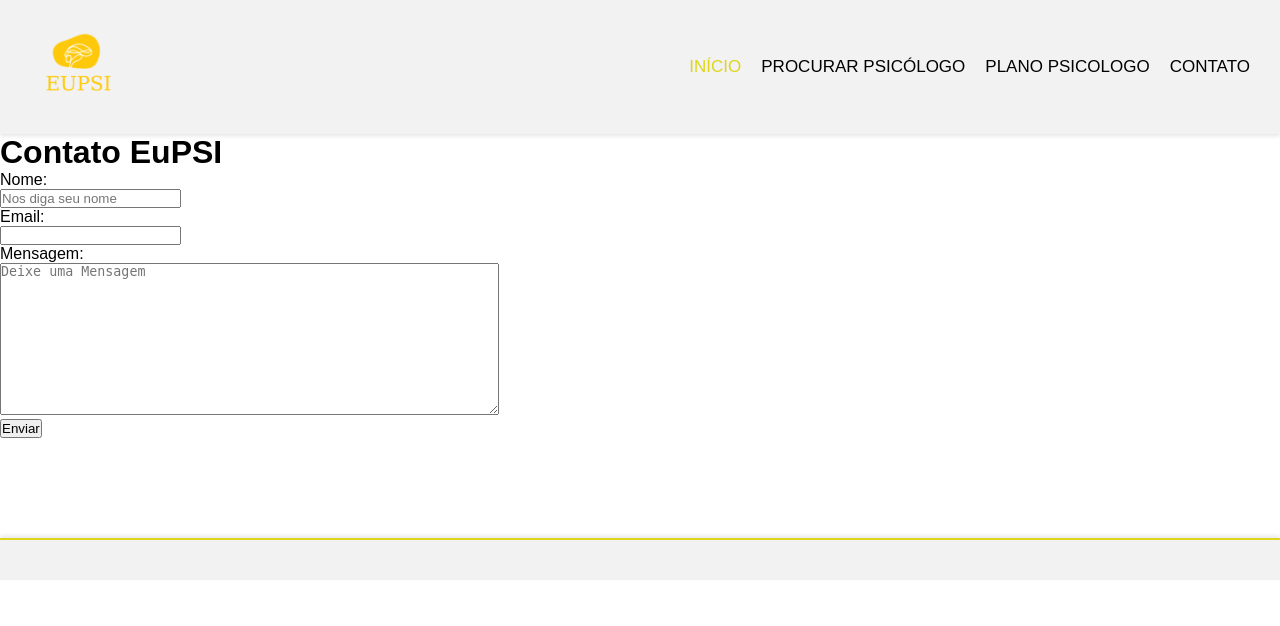
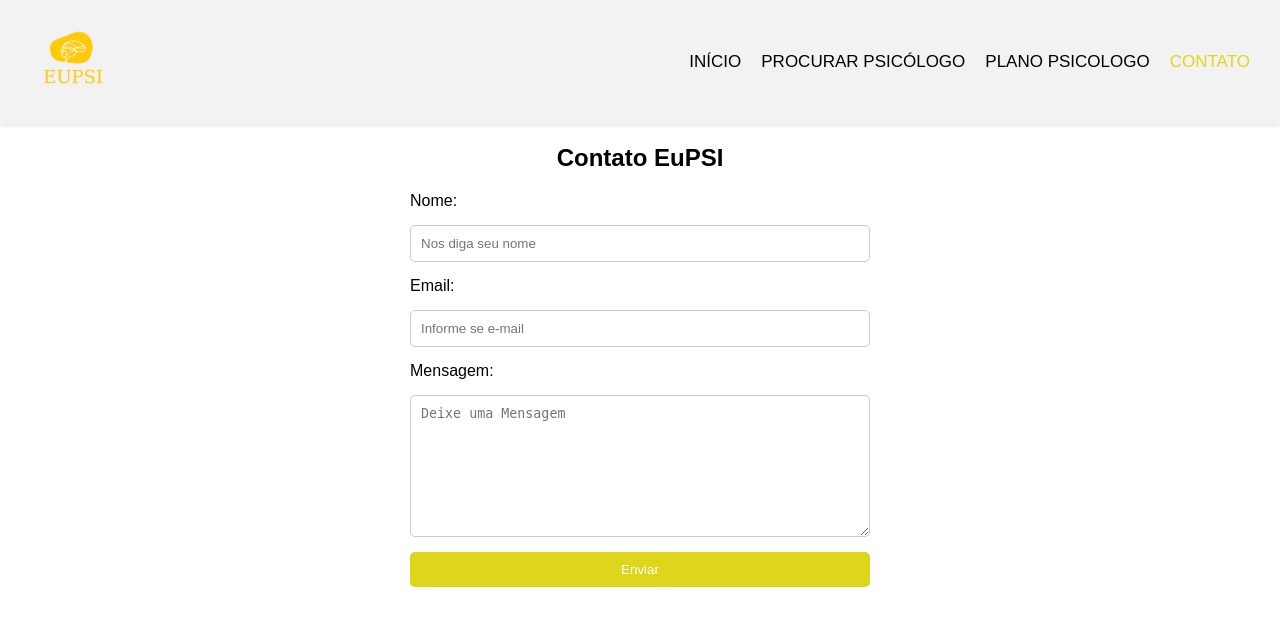
Before and after one commit to Dinos-s/EuPsi, a PHP site: page /contato.html in a window 1280 px wide. Shown: the top 626 px of the page. Run offline with PHP 8.4, Linux system fonts and the light colour scheme.

Commit message:
navbar pronta junto com contatos

```diff
--- a/contato.html
+++ b/contato.html
@@ -4,6 +4,7 @@
     <meta charset="UTF-8">
     <meta name="viewport" content="width=device-width, initial-scale=1.0">
     <link rel="stylesheet" href="./styles/style.css">
+    <link rel="stylesheet" href="./styles/contatos.css">
     <title>Contato - EuPSI</title>
 </head>
 <body>
@@ -13,32 +14,28 @@
         </a>
         <nav>
             <ul class="menu">
-                <li><a class="active" href="index.html">início</a></li>
+                <li><a href="index.html">início</a></li>
                 <li><a href="#">procurar psicólogo</a></li>
                 <li><a href="#">plano psicologo</a></li>
-                <li><a href="contato.html">contato</a></li>
+                <li><a class="active" href="contato.html">contato</a></li>
             </ul>
         </nav>
     </header>
 
     <div class="contato">
         <h1>Contato EuPSI</h1>
-        <label>Nome:</label><br>
-        <input type="nome" placeholder="Nos diga seu nome"><br>
+        <label for="nome">Nome:</label>
+        <input type="text" id="nome" placeholder="Nos diga seu nome">
 
-        <label>Email:</label><br>
-        <input required type="email"><br>
+        <label for="email">Email:</label>
+        <input required type="email" id="email" placeholder="Informe se e-mail">
 
-        <label>Mensagem:</label><br>
-        <textarea cols="60" rows="10" placeholder="Deixe uma Mensagem"></textarea><br>
+        <label for="mensagem">Mensagem:</label>
+        <textarea id="mensagem" cols="40" rows="8" placeholder="Deixe uma Mensagem"></textarea>
 
         <button type="submit">Enviar</button>
     </div>
 
-    <footer>
-
-    </footer>
-
-    <script src="./js/validator.js"></script>
+    <script src="./js/script.js"></script>
 </body>
 </html>
--- a/index.html
+++ b/index.html
@@ -38,6 +38,6 @@
         <p>Eupsi é um Buscador de Psicólogos e Clientes para Terapia Online e Presencial e oferece aos seus usuários o melhor método para encontrar o profissional ideal para sua necessidade. Possuindo um catálogo completo e profissionais experientes e certificados, seu uso será a solução ideal para qualquer dúvida relacionada aos serviços de terapia. Nossos profissionais são especialistas capacitados para lidar com as diversas áreas da psicologia, garantindo assim a melhor terapia para você.</p>
     </footer>
 
-    <script src="script.js"></script>
+    <script src="./js/script.js"></script>
 </body>
 </html>
--- a/js/script.js
+++ b/js/script.js
@@ -0,0 +1,10 @@
+const navLinks = document.querySelectorAll('nav ul li a');
+
+// Adiciona um evento de clique a cada link
+navLinks.forEach(link => {
+    link.addEventListener('click', function(event){
+        // Remove a classe "active" de todos os links
+        navLinks.forEach(link => link.classList.remove('active'));
+        this.classList.add('active');
+    });
+});
--- /dev/null
+++ b/styles/contatos.css
@@ -0,0 +1,44 @@
+.contato {
+    width: 100%;
+    max-width: 500px;
+    margin: 0 auto;
+    padding: 20px;
+}
+
+.contato h1 {
+    font-size: 24px;
+    margin-bottom: 20px;
+    text-align: center;
+}
+
+.contato label,
+.contato input,
+.contato textarea,
+.contato button {
+    display: block;
+    width: 100%;
+    margin-bottom: 15px;
+}
+
+.contato input,
+.contato textarea {
+    padding: 10px;
+    border: 1px solid #ccc;
+    border-radius: 5px;
+}
+
+.contato button {
+    background-color: #dfd51a;
+    color: white;
+    padding: 10px;
+    border: none;
+    border-radius: 5px;
+    cursor: pointer;
+}
+
+.contato button:hover {
+    border: 1px solid #f1e208;
+    background-color: white;
+    color: #dfd51a;
+    transition: 1s;
+}
--- a/styles/style.css
+++ b/styles/style.css
@@ -20,9 +20,8 @@ header {
 }
 
 .logo img, .logo {
-    width: 110px;
+    width: 100px;
 }
-
 
 header .menu{
     display: flex;
@@ -47,7 +46,8 @@ nav ul li a {
     transition: color 0.3s;
 }
 
-nav ul li a:hover, .active{
+nav ul li a.active,
+nav ul li a:hover {
     color: #dfd51a;
     text-decoration: dashed;
 }
@@ -146,5 +146,4 @@ footer {
 
 footer > p{
     display: flex;
-
 }
```
